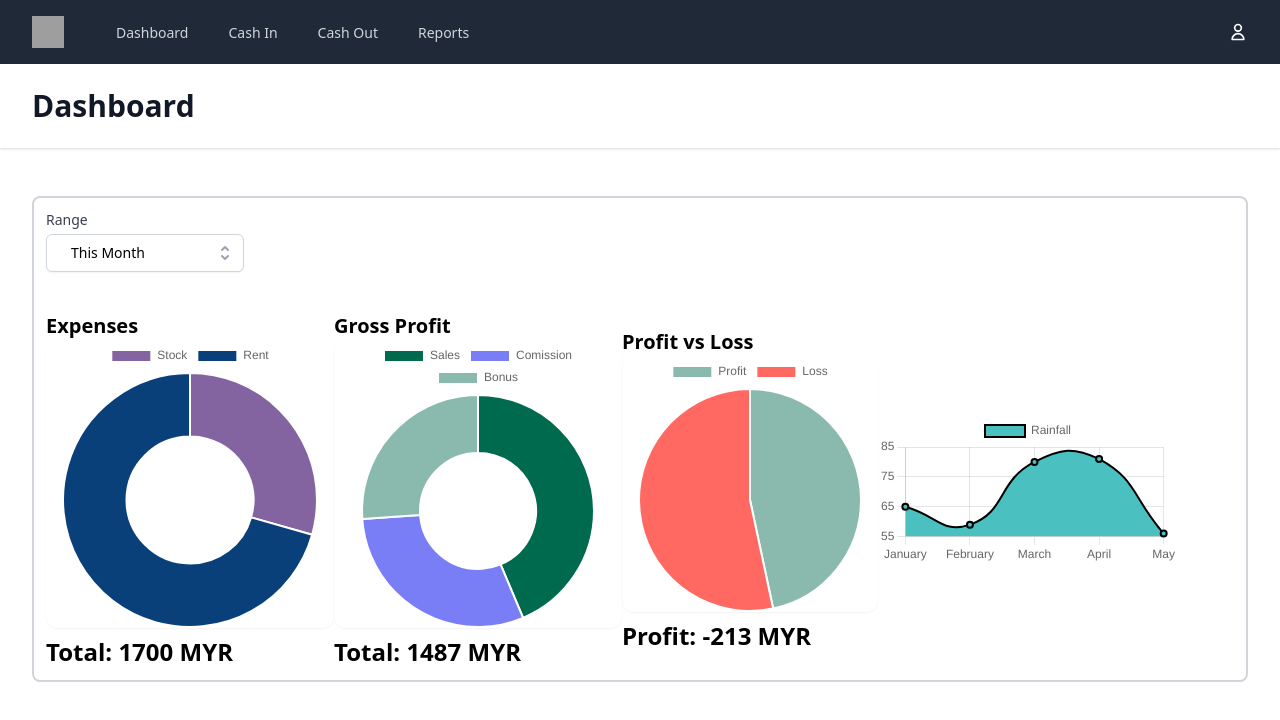
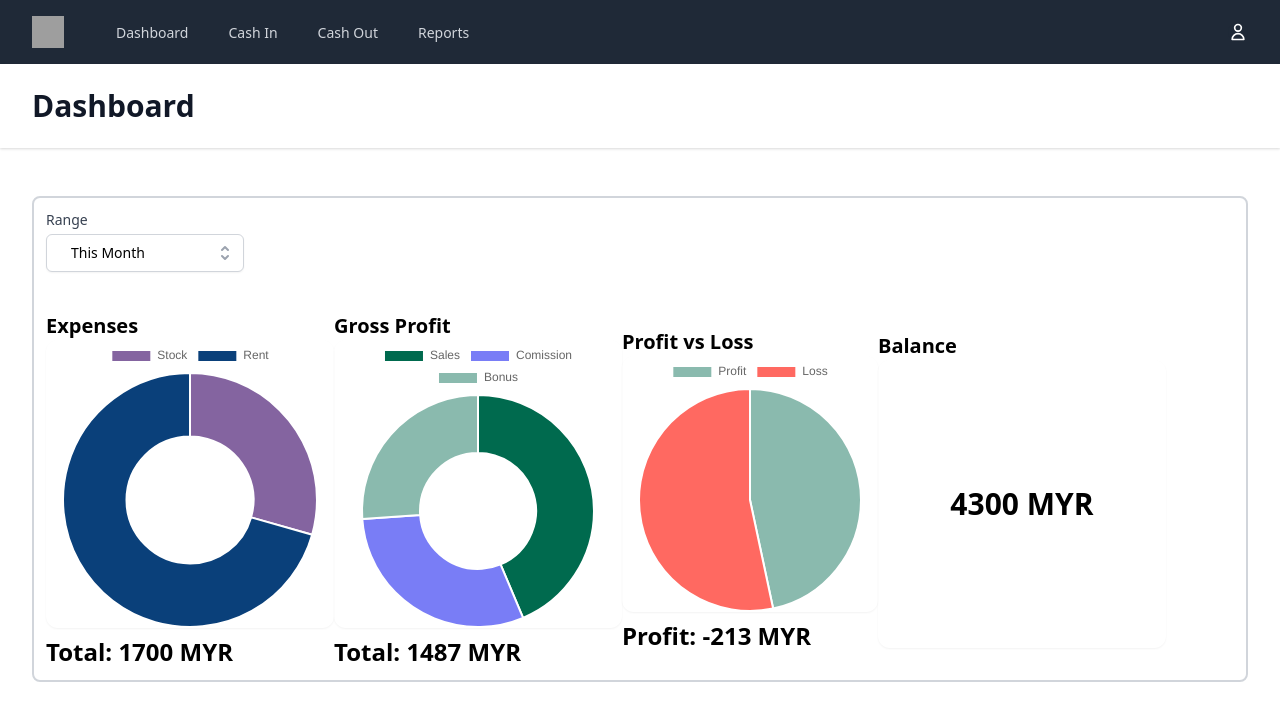
Before and after one commit to qiuyixianq/icp-app, a React (Create React App) app: page /dashboard in a window 1280 px wide. Shown: the top 720 px of the page. Built offline with nearby package versions, Linux system fonts and the light colour scheme; grey boxes are pictures that could not be loaded.

Commit message:
Implemented Balance func

```diff
--- a/src/app/balanceSlice.js
+++ b/src/app/balanceSlice.js
@@ -1,13 +1,13 @@
 import { createSlice } from '@reduxjs/toolkit';
 
-const initialState = 0;
+const initialState = 4300;
 
 const balanceSlice = createSlice({
     name: 'balance',
     initialState,
     reducers: {
         updateBalance: (state,action) => {
-            state += action.payload;
+            return state += action.payload;
         }
     }
 });
--- a/src/components/CashIn/CashIn.jsx
+++ b/src/components/CashIn/CashIn.jsx
@@ -2,6 +2,7 @@ import React, { useEffect, useRef, useState } from 'react';
 import { useDispatch, useSelector } from 'react-redux';
 import { InCategory } from './InCategory';
 import { addCashIn } from './cashInSlice';
+import { updateBalance } from '../../app/balanceSlice';
 
 
 export const CashIn = () => {
@@ -67,6 +68,7 @@ export const CashIn = () => {
             referenceRef.current.value = detailRef.current.value = amountRef.current.value = '';
 
             dispatch(addCashIn(newRecord));
+            dispatch(updateBalance(+newRecord.amount));
             setShowSuccess(true);
         }
 
--- a/src/components/CashOut/CashOut.jsx
+++ b/src/components/CashOut/CashOut.jsx
@@ -2,6 +2,7 @@ import React, { useEffect, useRef, useState } from 'react';
 import { useDispatch, useSelector } from 'react-redux';
 import { OutCategory } from './OutCategory';
 import { addCashOut } from './cashOutSlice';
+import { updateBalance } from '../../app/balanceSlice';
 
 
 export const CashOut = () => {
@@ -67,6 +68,7 @@ export const CashOut = () => {
             referenceRef.current.value = detailRef.current.value = amountRef.current.value = '';
 
             dispatch(addCashOut(newRecord));
+            dispatch(updateBalance(-newRecord.amount));
             setShowSuccess(true);
         }
 
--- /dev/null
+++ b/src/components/Dashboard/Balance.jsx
@@ -0,0 +1,21 @@
+import React from 'react';
+import { useSelector } from 'react-redux';
+
+
+
+export const Balance = () => {
+    const { balance } = useSelector(state => state);
+
+
+    //main render
+    return (
+        <div>
+            <h3 className="font-bold text-xl">Balance</h3>
+
+
+            <div className="flex items-center justify-center h-72 w-72 shadow-sm rounded-xl hover:shadow-lg transition-shadow ">
+                 <h3 className="font-bold text-3xl">{balance}<span> MYR</span></h3>
+            </div>
+        </div>
+    )
+}
--- a/src/components/Dashboard/Dashboard.jsx
+++ b/src/components/Dashboard/Dashboard.jsx
@@ -3,7 +3,8 @@ import { Range } from './Range';
 import { PieChartOut } from './PieChartOut';
 import { PieChartIn } from './PieChartIn';
 import { ProfitLoss } from './ProfitLoss';
-import { LineChart } from './LineChart';
+import { Balance } from './Balance';
+//import { LineChart } from './LineChart';
 
 const rangeList = ['This Month', 'Last Month', 'Last Three Month'];
 
@@ -30,7 +31,7 @@ export const Dashboard = () => {
                                 <PieChartOut rangeList={rangeList} currentRange={range} />
                                 <PieChartIn rangeList={rangeList} currentRange={range} />
                                 <ProfitLoss />
-                                <LineChart />
+                                <Balance />
                             </div>
                         </div>
                     </div>
```
